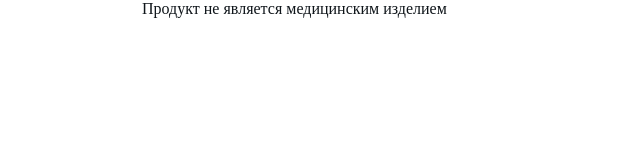
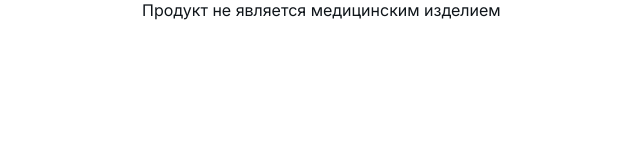
Before and after one commit to thisShandy/fit-journal, a Next.js app in the folder client/: page /1/1 in a window 1280 px wide. Shown: the top 160 px of the page, without its empty margins (124-764 px from the left). Built offline with nearby package versions, Linux system fonts and the light colour scheme; no server answers.

Commit message:
feat: add and set default font

```diff
--- a/client/src/app/layout.tsx
+++ b/client/src/app/layout.tsx
@@ -1,21 +1,24 @@
 import type { Metadata } from "next";
 import type { PropsWithChildren } from "react";
 
-import { Geist, Geist_Mono } from "next/font/google";
+import { Inter, Playfair_Display } from "next/font/google";
 import { getLocale } from "next-intl/server";
 
 import "~/common/ui/style/global.scss";
 
-const geistSans = Geist({
-  variable: "--font-geist-sans",
-  subsets: ["latin"]
+const inter = Inter({
+  variable: "--font-inter",
+  subsets: ["latin"],
+  weight: ["400", "700"],
+  display: "swap",
 });
 
-const geistMono = Geist_Mono({
-  variable: "--font-geist-mono",
-  subsets: ["latin"]
+const playfair = Playfair_Display({
+  variable: "--font-playfair",
+  subsets: ["latin"],
+  weight: ["400", "700"],
+  display: "swap",
 });
-
 export const metadata: Metadata = {
   title: "Fit Journal",
   description: "Generated by create next app"
@@ -27,7 +30,7 @@ const RootLayout = async ({
   const locale = await getLocale();
 
   return (
-    <html lang={locale}>
+    <html lang={locale} className={`${inter.variable} ${playfair.variable}`}>
       <body>{children}</body>
     </html>
   );
--- a/client/src/common/ui/component/article-footer/style/style.module.scss
+++ b/client/src/common/ui/component/article-footer/style/style.module.scss
@@ -2,4 +2,8 @@
 
 .articleLayout {
   width: 100%;
+
+  .footer__title {
+    font-family: var(-font-inter), serif;
+  }
 }
--- a/client/src/common/ui/layout/article-layout/style/style.module.scss
+++ b/client/src/common/ui/layout/article-layout/style/style.module.scss
@@ -9,6 +9,7 @@
   &__title {
     font-size: 1rem;
     color: var(--dark-color);
+    font-family: var(--font-playfair);
 
     opacity: .35;
   }
--- a/client/src/common/ui/style/global.scss
+++ b/client/src/common/ui/style/global.scss
@@ -16,6 +16,7 @@
 
   background-color: transparent;
 
+  font-family: var(--font-inter), sans-serif;
   color: var(--dark-color);
   text-decoration: none;
 
```
